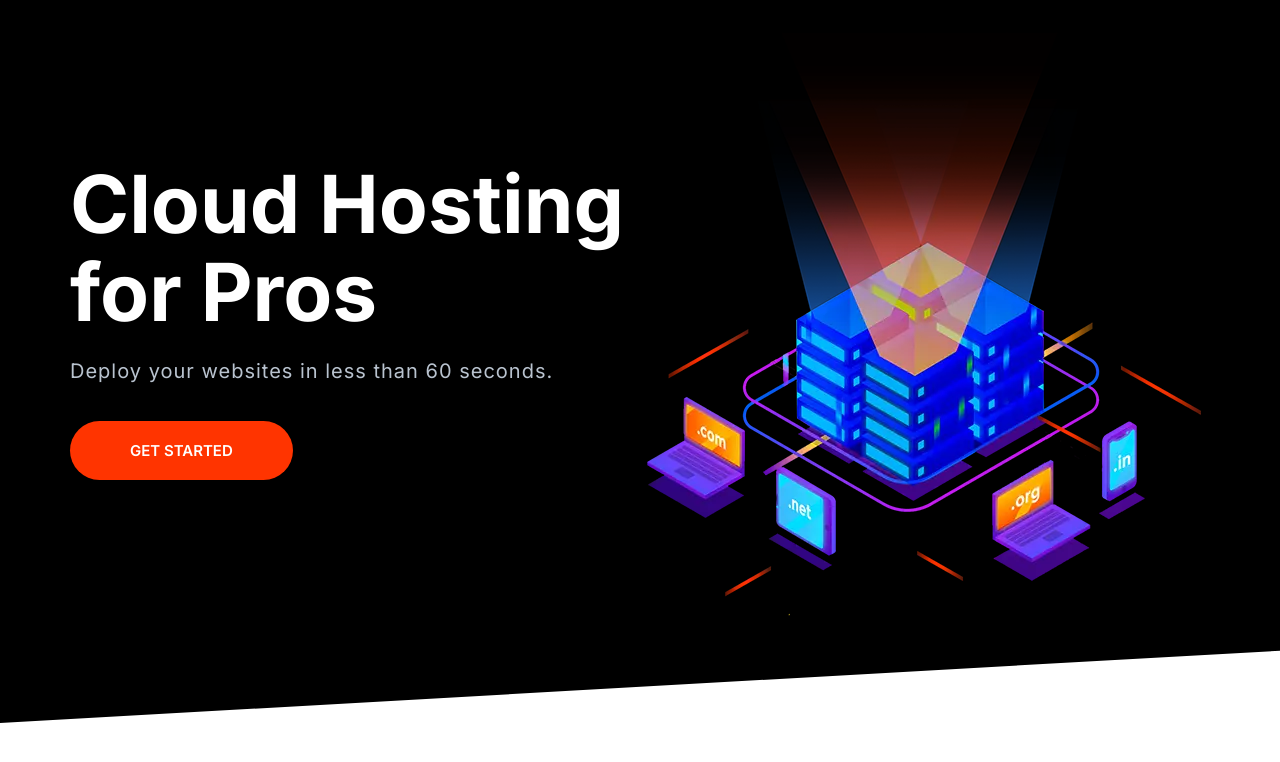
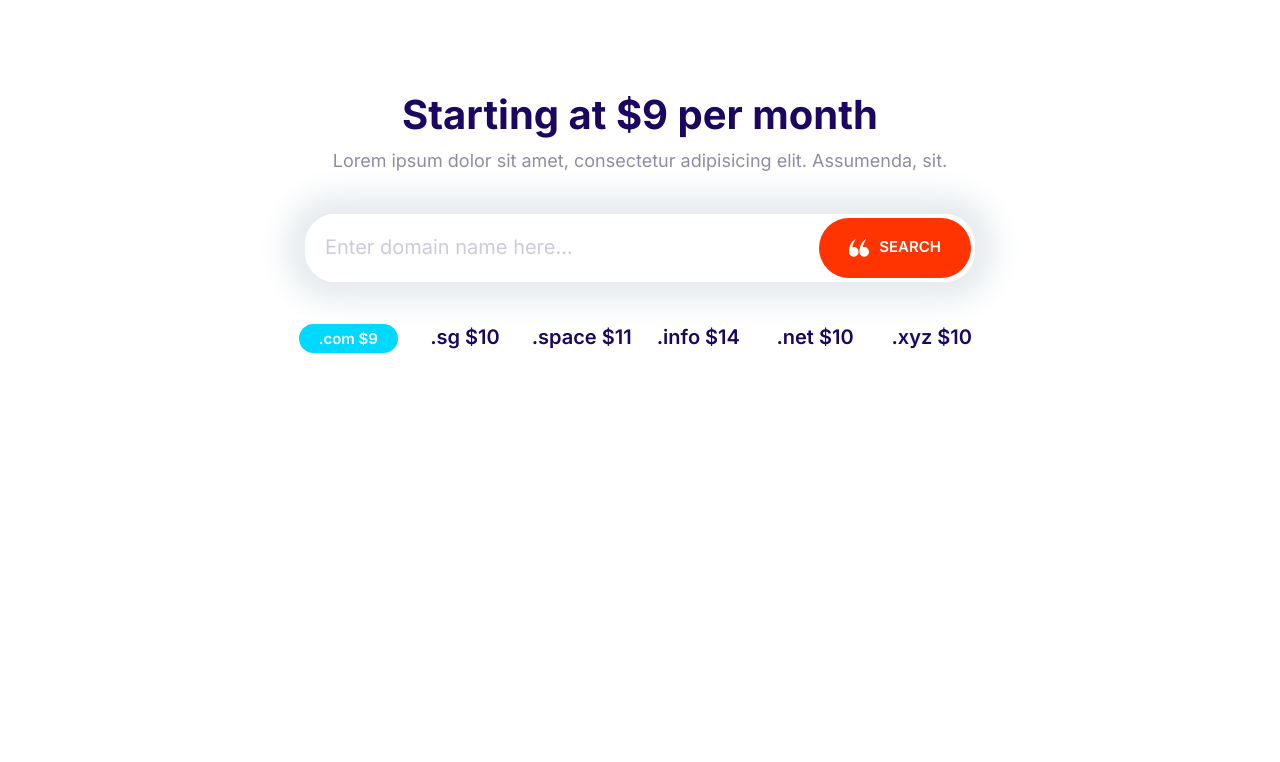
Before and after one commit to Kemsmooth/hostify, a plain HTML site: page index.html in a window 1280 px wide. Drawn offline with Linux system fonts and the light colour scheme.

Commit message:
Domain Block

```diff
--- a/css/styles.css
+++ b/css/styles.css
@@ -198,10 +198,18 @@ a {
     font-size: 1.8rem;
     font-weight: 600;
     margin: 1rem 0;
+    outline: 0;
     padding: 2rem 3rem;
     text-align: center;
     text-transform: uppercase;
     white-space: nowrap;
+}
+
+.btn .icon {
+    width: 2rem;
+    height: 2rem;
+    margin-right: 1rem;
+    vertical-align: middle;
 }
 
 .btn--primary {
@@ -281,7 +289,7 @@ a {
 .input-group .input {
     border: 0;
     flex-grow: 1;
-    padding: 1.5rem 1rem;
+    padding: 1.5rem 2rem;
 }
 
 .input-group .btn {
@@ -693,3 +701,28 @@ a {
         align-self: center;
     }
 }
+
+/* Domain Block */
+.block-domain .input-group {
+    box-shadow: 0 0 30px 20px #e6ebee;
+    border: 0;
+    margin: 4rem auto;
+    max-width: 670px;
+}
+
+.block-domain__prices {
+    display: grid;
+    grid-template-columns: repeat(3, 1fr);
+    grid-template-rows: repeat(2, 6rem);
+    font-size: 2rem;
+    font-weight: 600;
+    justify-items: center;
+    max-width: 700px;
+    margin: 0 auto;
+}
+
+@media screen and (min-width: 768px) {
+    .block-domain__prices {
+        grid-template-columns: repeat(auto-fit, minmax(10rem, 1fr));
+    }
+}
--- a/index.html
+++ b/index.html
@@ -14,27 +14,34 @@
     <link rel="stylesheet" href="css/styles.css" />
   </head>
   <body>
-    <section class="block block--dark block--skewed-left hero">
-      <div class="container grid grid--1x2">
-        <header class="block__header hero__content">
-          <h1 class="block__heading">Cloud Hosting for Pros</h1>
-          <p class="hero__tagline">
-            Deploy your websites in less than 60 seconds.
-          </p>
-          <a href="" class="btn btn--accent btn--stretched">Get Started</a>
-        </header>
-        <picture>
-          <source
-            type="image/webp"
-            srcset="images/banner.webp 1x, images/banner@2x.webp 2x"
-          />
-          <source
-            type="image/png"
-            srcset="images/banner.png 1x, images/banner@2x.png 2x"
-          />
-          <img class="hero__image" src="images/banner.png" alt="" />
-        </picture>
+    <section class="block container block-domain">
+      <header class="block__header">
+        <h2>Starting at $9 per month</h2>
+        <p>
+          Lorem ipsum dolor sit amet, consectetur adipisicing elit. Assumenda,
+          sit.
+        </p>
+      </header>
+      <div class="input-group">
+        <input
+          type="text"
+          class="input"
+          placeholder="Enter domain name here..."
+        />
+        <button class="btn btn--accent">
+          <svg class="icon icon--white">
+            <use xlink:href="images/sprite.svg#quotes"></use></svg
+          >Search
+        </button>
       </div>
+      <ul class="list block-domain__prices">
+        <li><span class="badge badge--secondary">.com $9</span></li>
+        <li>.sg $10</li>
+        <li>.space $11</li>
+        <li>.info $14</li>
+        <li>.net $10</li>
+        <li>.xyz $10</li>
+      </ul>
     </section>
     <script src="js/main.js"></script>
   </body>
```
Also changed, not shown: components/domain_block.html (added, +24 -0 lines), components/input-groups.html (added, +4 -0 lines).
